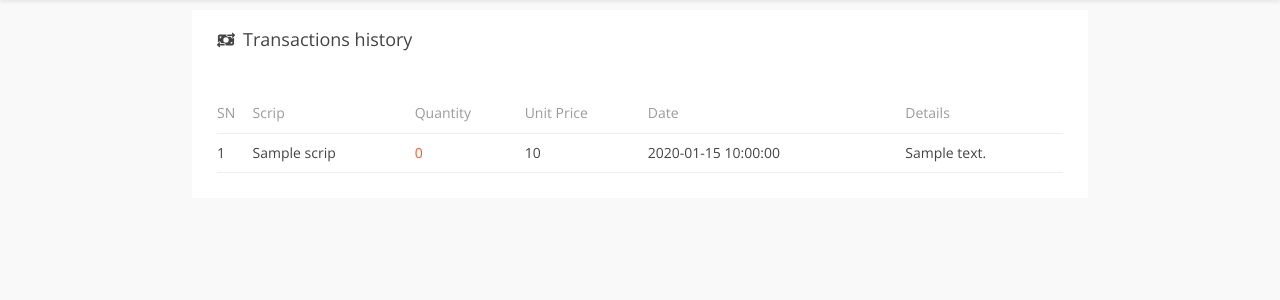
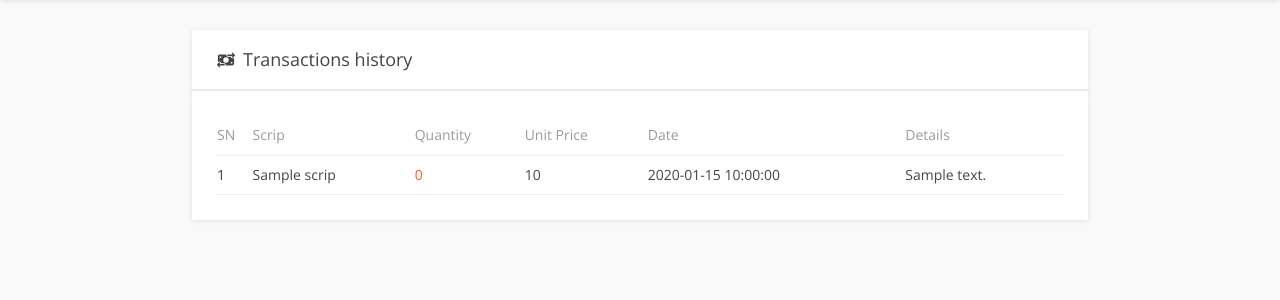
Before and after one commit to bixash/NEPSE-Stock-Portfolio-Tracker, a FastAPI app: template resources/templates/history.html in a window 1280 px wide. Shown: the part 70-370 px from the top of the page. Run offline with FastAPI, Linux system fonts and the light colour scheme; the template is opened without the code that fills it: most values are stand-ins (such as "Sample title", 1, 10 or a date in 2020); parts of the project's set-up code (start-up, migrations or seed data) failed here and were passed over; some libraries are stand-ins or nearby versions.

Commit message:
design changes

```diff
--- a/resources/static/css/history.css
+++ b/resources/static/css/history.css
@@ -4,9 +4,10 @@
   flex-direction: column;
   align-items: center;
   /* width: fit-content; */
-  margin: 0 auto;
-  margin-bottom: 25px;
+  margin: 20px auto;
+  /* margin-bottom: 25px; */
   width: 100%;
+
 }
 
 .content-head {
@@ -18,6 +19,8 @@
   margin-top: 10px;
   display: flex;
   align-items: center;
+  border-bottom: 2px solid var(--color-border-default);
+  box-shadow: 0 1px 5px 0 rgba(var(--color-border-5--rgb),.1);
 }
 .content-head svg {
   width: 18px;
@@ -33,6 +36,7 @@
   padding: 25px;
   width: 70%;
   background-color: white;
+  box-shadow: 0 1px 5px 0 rgba(var(--color-border-5--rgb),.1);
 }
 
 .content-body table {
--- a/resources/static/css/profile.css
+++ b/resources/static/css/profile.css
@@ -3,6 +3,7 @@
   width: 40%;
   background-color: white;
   padding: 20px 30px;
+  box-shadow: 0 1px 5px 0 rgba(var(--color-border-5--rgb),.1);
 }
 
 .form-title {
--- a/resources/static/css/upload.css
+++ b/resources/static/css/upload.css
@@ -6,7 +6,9 @@
   padding: 10px 20px;
     /* var(--color-bg-body)  */
 }
-
+.warning {
+  color: var(--color-text-5);
+}
 .upload-container .title {
   font-size: var(--global-title-size);
   font-weight: 400;
@@ -43,6 +45,7 @@ input[type=file] {
   border-radius: 10px;
   border: 1px solid var(--color-border-default);
 }
+
 input[type=file]::file-selector-button {
   margin-right: 20px;
   border: none;
--- a/resources/templates/index.html
+++ b/resources/templates/index.html
@@ -98,8 +98,11 @@
 
       <h1 class="main-title">Stock Portolio Tracker</h1>
       <span class="subtext">Online platform to track your stocks, get insights and more</span>
+      {% if request.session["token"]%}
+      <a class="main-link"href="/portfolio">Goto Dashboard</a>
+      {%else%}
       <a class="main-link"href="/auth/signup"> Sign up now</a>
-
+      {% endif %}
     {% endblock%}
     <footer class="footer"></footer>
     <script src="../static/js/main.js"></script>
--- a/resources/templates/upload.html
+++ b/resources/templates/upload.html
@@ -20,7 +20,8 @@
                         <li>Step 4: Select Filter By "date" option instead of "scrip" </li>
                         <li>Step 5: Click "csv" option, shown in top right</li>
                     </ul>
-                    <li>If you edit the downloaded file, make sure it has same table format as  Meroshare file.</li>
+                    <li>After downloading, the "Unit Price" column must be added and for each transactions you should add per unit price as well.</li>
+                    <!-- <li>If you edit the downloaded file, make sure it has same table format as  Meroshare file.</li> -->
                 </ul>
 
             </div>
```
Also changed, not shown: portfoliotracker/api/transaction_router.py (+3 -4 lines), resources/static/css/holdings.css (+18 -10 lines). Lines whose indentation alone changed are shown as unchanged.
